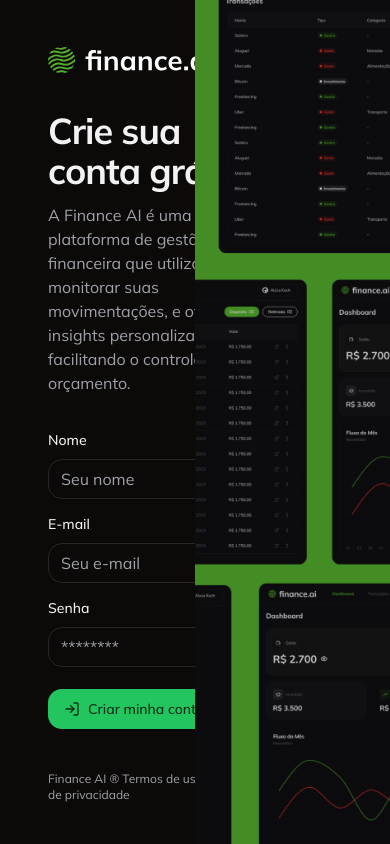
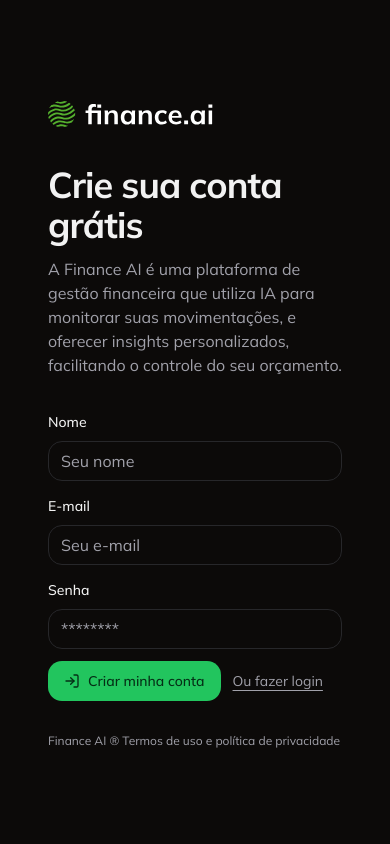
Before and after one commit to miguelvsouza/finance-ai, a Next.js app: page /sign-up in a window 390 px wide. Built offline with nearby package versions, Linux system fonts and the light colour scheme.

Commit message:
feat: add responsive design to sign up page

```diff
--- a/src/app/sign-up/page.tsx
+++ b/src/app/sign-up/page.tsx
@@ -8,7 +8,7 @@
 
 function SignInPage() {
   return (
-    <div className="grid h-screen w-full grid-cols-2">
+    <div className="grid h-screen w-full grid-cols-1 md:grid-cols-2">
       <div className="mx-auto flex max-w-[550px] flex-col justify-center gap-8 px-12 py-8">
         <Image
           src="/logo.svg"
@@ -34,7 +34,7 @@
         </p>
       </div>
 
-      <div className="relative h-full w-full">
+      <div className="relative hidden h-full w-full md:block">
         <Image
           className="object-cover"
           src="/login.png"
```
